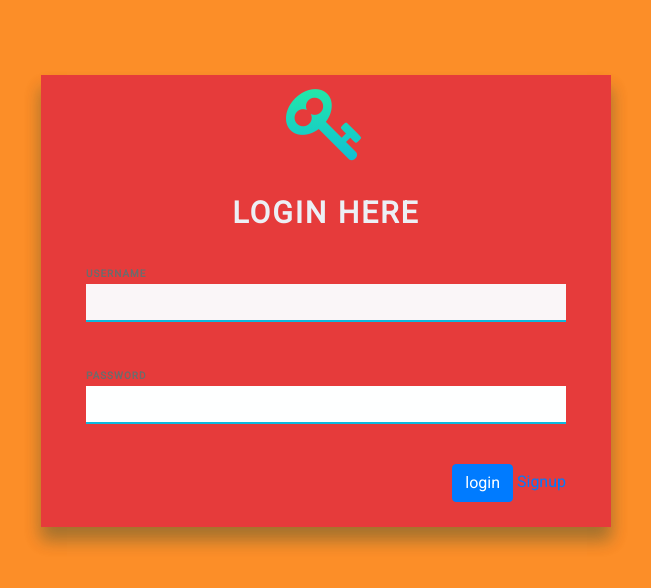
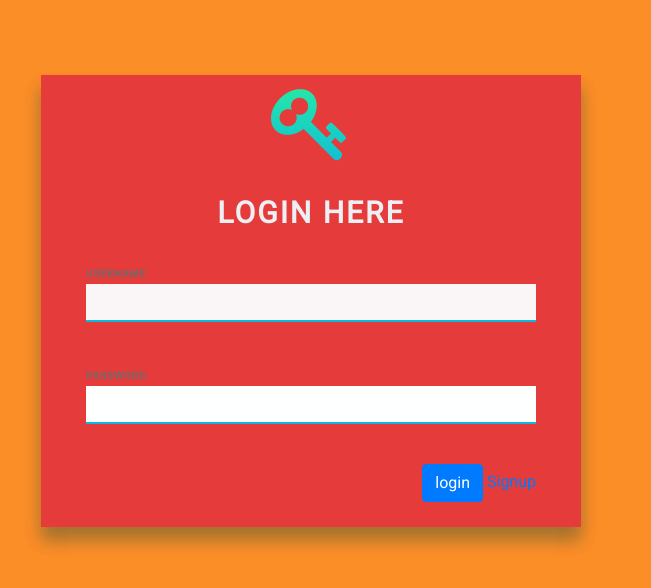
Before and after one commit to hilfa007/Blood-bank-app-in-djano, a Django app: page / in a window 1280 px wide. Shown: the top 588 px of the page, without its empty margins (314-965 px from the left). Run offline with Django 3.2, Linux system fonts and the light colour scheme; some libraries are stand-ins or nearby versions.

Commit message:
committed

```diff
--- a/templates/login.html
+++ b/templates/login.html
@@ -140,7 +140,7 @@
 
 <body>
 <div class="container">
-        <div class="row">
+        <div class="row col-12">
             <div class="col-lg-3 col-md-2"></div>
             <div class="col-lg-6 col-md-8 login-box">
                 <div class="col-lg-12 login-key">
@@ -175,7 +175,6 @@
                         </form>
                     </div>
                 </div>
-                <div class="col-lg-3 col-md-2"></div>
             </div>
         </div>
         <script src="https://code.jquery.com/jquery-3.6.0.js" integrity="sha256-H+K7U5CnXl1h5ywQfKtSj8PCmoN9aaq30gDh27Xc0jk=" crossorigin="anonymous"></script>
```
